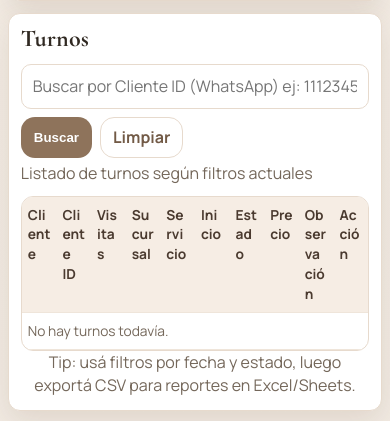
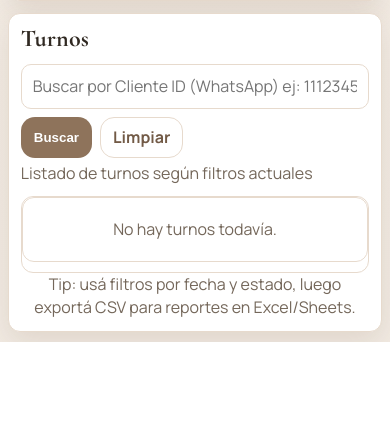
Before and after one commit to josemanuelweb/web-estetica, a Flask app: page /admin in a window 390 px wide. Shown: the part 1637-2058 px from the top of the page. After the commit the page ends 1979 px from the top, so only its background shows below. Run offline with Flask 3, Linux system fonts and the light colour scheme; the visitor is signed in with stand-in values (Sample User, id 1).

Commit message:
Rediseño home + mejoras responsive admin (turnos en cards mobile)

```diff
--- a/app.py
+++ b/app.py
@@ -55,8 +55,8 @@
 DEFAULT_CAPACIDAD = 2
 
 SUCURSALES = [
-    {"id": 1, "nombre": "Nuñez", "direccion": "Nuñez 0000", "capacidad": 2},
-    {"id": 2, "nombre": "Villa Urquiza", "direccion": "Villa Urquiza 0000", "capacidad": 2},
+    {"id": 1, "nombre": "Puerto Norte", "direccion": "Av. Brisas del Lago 1240", "capacidad": 2},
+    {"id": 2, "nombre": "Jardin Central", "direccion": "Calle Los Ombues 875", "capacidad": 2},
 ]
 SUCURSAL_MAP = {s["id"]: s for s in SUCURSALES}
 
@@ -183,6 +183,26 @@
         db.session.commit()
 
 
+def migrate_legacy_sucursal_names():
+    legacy_names = {
+        "Nuñez": "Puerto Norte",
+        "Núñez": "Puerto Norte",
+        "Villa Urquiza": "Jardin Central",
+    }
+    for old_name, new_name in legacy_names.items():
+        db.session.query(Turno).filter(Turno.sucursal == old_name).update(
+            {Turno.sucursal: new_name},
+            synchronize_session=False,
+        )
+        old_row = Sucursal.query.filter_by(nombre=old_name).first()
+        new_row = Sucursal.query.filter_by(nombre=new_name).first()
+        if old_row and not new_row:
+            old_row.nombre = new_name
+        elif old_row and new_row:
+            db.session.delete(old_row)
+    db.session.commit()
+
+
 def seed_sucursales():
     for s in SUCURSALES:
         row = Sucursal.query.filter_by(nombre=s["nombre"]).first()
@@ -195,6 +215,11 @@
                     activa=True,
                 )
             )
+        else:
+            row.direccion = s["direccion"]
+            row.capacidad = int(s["capacidad"])
+            if row.activa is None:
+                row.activa = True
     db.session.commit()
 
 
@@ -245,6 +270,7 @@
 with app.app_context():
     db.create_all()
     ensure_schema_updates()
+    migrate_legacy_sucursal_names()
     seed_sucursales()
 
 
--- a/static/style.css
+++ b/static/style.css
@@ -295,6 +329,7 @@
 body.admin-body {
   padding: 0;
   background: linear-gradient(180deg, #f7f0e8, #f2ebe3);
+  overflow-x: hidden;
 }
 
 .container.admin-wide {
@@ -621,8 +656,17 @@
     grid-template-columns: 1fr 1fr 1fr;
   }
 
-  table,
-  .table {
+  body:not(.admin-body) table,
+  body:not(.admin-body) .table {
+    min-width: 760px;
+  }
+
+  body.admin-body table,
+  body.admin-body .table {
+    min-width: 100%;
+  }
+
+  body.admin-body .table-wrap-turnos .table {
     min-width: 760px;
   }
 }
@@ -689,19 +733,19 @@
     min-width: 100%;
   }
 
-  .table-wrap {
+  body:not(.admin-body) .table-wrap {
     overflow-x: visible;
   }
 
-  table,
-  .table {
+  body:not(.admin-body) table,
+  body:not(.admin-body) .table {
     min-width: 100% !important;
     width: 100%;
     table-layout: fixed;
   }
 
-  th,
-  td {
+  body:not(.admin-body) th,
+  body:not(.admin-body) td {
     min-width: 0 !important;
     width: auto !important;
     white-space: normal;
@@ -711,10 +755,10 @@
     font-size: 0.86rem;
   }
 
-  .table th[style],
-  .table td[style],
-  th[style],
-  td[style] {
+  body:not(.admin-body) .table th[style],
+  body:not(.admin-body) .table td[style],
+  body:not(.admin-body) th[style],
+  body:not(.admin-body) td[style] {
     min-width: 0 !important;
     width: auto !important;
   }
@@ -736,4 +796,89 @@
     height: 52px;
     padding: 0;
   }
+
+  body.admin-body .table-wrap {
+    overflow-x: visible;
+  }
+
+  body.admin-body table,
+  body.admin-body .table {
+    min-width: 100% !important;
+    width: 100%;
+    table-layout: fixed;
+  }
+
+  body.admin-body th,
+  body.admin-body td {
+    min-width: 0 !important;
+    width: auto !important;
+    white-space: normal;
+    word-break: break-word;
+    overflow-wrap: anywhere;
+  }
+
+  body.admin-body .table-wrap-turnos {
+    overflow-x: visible;
+  }
+
+  body.admin-body .table-wrap-turnos .table {
+    min-width: 100% !important;
+    table-layout: fixed;
+  }
+
+  body.admin-body .table-wrap-turnos th,
+  body.admin-body .table-wrap-turnos td {
+    white-space: normal;
+    word-break: break-word;
+    overflow-wrap: anywhere;
+  }
+
+  body.admin-body .table-turnos thead {
+    display: none;
+  }
+
+  body.admin-body .table-turnos tbody,
+  body.admin-body .table-turnos tr,
+  body.admin-body .table-turnos td {
+    display: block;
+    width: 100%;
+  }
+
+  body.admin-body .table-turnos tr {
+    border: 1px solid var(--border);
+    border-radius: var(--radius-md);
+    background: #fff;
+    margin-bottom: 10px;
+    padding: 8px;
+  }
+
+  body.admin-body .table-turnos td {
+    border-bottom: 1px solid #efe5da;
+    padding: 8px 6px;
+  }
+
+  body.admin-body .table-turnos td:last-child {
+    border-bottom: 0;
+  }
+
+  body.admin-body .table-turnos td::before {
+    content: attr(data-label);
+    display: block;
+    font-size: 0.74rem;
+    font-weight: 700;
+    color: var(--muted);
+    margin-bottom: 3px;
+    text-transform: uppercase;
+    letter-spacing: 0.3px;
+  }
+
+  body.admin-body .table-turnos td[colspan] {
+    text-align: center;
+    padding: 12px 8px;
+  }
+
+  body.admin-body .table-turnos td[colspan]::before {
+    content: "";
+    display: none;
+  }
 }
--- a/templates/admin_login.html
+++ b/templates/admin_login.html
@@ -6,7 +6,7 @@
   <title>Acceso Admin</title>
   <link rel="stylesheet" href="/static/style.css">
 </head>
-<body>
+<body class="admin-body">
   <div class="formulario-card">
     <h1>Acceso Admin</h1>
 
--- a/templates/admin_opciones.html
+++ b/templates/admin_opciones.html
@@ -6,7 +6,7 @@
   <title>Admin - Opciones</title>
   <link rel="stylesheet" href="/static/style.css">
 </head>
-<body>
+<body class="admin-body">
   <div class="admin-container">
     <div class="page-header">
       <h1>Duraciones y precios</h1>
--- a/templates/admin_panel.html
+++ b/templates/admin_panel.html
@@ -148,8 +148,8 @@
           <p>Listado de turnos según filtros actuales</p>
         </div>
 
-        <div class="table-wrap">
-          <table class="table">
+        <div class="table-wrap table-wrap-turnos">
+          <table class="table table-turnos">
             <thead>
               <tr>
                 <th style="min-width:180px;">Cliente</th>
@@ -168,19 +168,19 @@
             <tbody>
               {% for t in turnos %}
                 <tr>
-                  <td class="td-nowrap">{{ t.nombre }}</td>
+                  <td class="td-nowrap" data-label="Cliente">{{ t.nombre }}</td>
 
-                  <td>
+                  <td data-label="Cliente ID">
                     <strong>{{ (t.telefono or '')[-6:] }}</strong>
                     <div class="muted" style="font-size:12px;">{{ t.telefono }}</div>
                   </td>
 
-                  <td>{{ visitas_por_tel.get(t.telefono, 1) }}</td>
-                  <td>{{ t.sucursal }}</td>
-                  <td>{{ t.servicio_nombre }} ({{ t.duracion }}m)</td>
-                  <td>{{ t.inicio.strftime('%d/%m %H:%M') }}</td>
+                  <td data-label="Visitas">{{ visitas_por_tel.get(t.telefono, 1) }}</td>
+                  <td data-label="Sucursal">{{ t.sucursal }}</td>
+                  <td data-label="Servicio">{{ t.servicio_nombre }} ({{ t.duracion }}m)</td>
+                  <td data-label="Inicio">{{ t.inicio.strftime('%d/%m %H:%M') }}</td>
 
-                  <td>
+                  <td data-label="Estado">
                     <span class="estado-badge estado-{{ t.estado }}">{{ t.estado|capitalize }}</span>
                     <form method="POST" action="/admin/turno/{{ t.id }}/estado" class="inline-state-form">
                       <input type="hidden" name="csrf_token" value="{{ csrf_token() }}">
@@ -192,9 +192,9 @@
                     </form>
                   </td>
 
-                  <td>${{ t.precio }}</td>
+                  <td data-label="Precio">${{ t.precio }}</td>
 
-                  <td>
+                  <td data-label="Observación">
                     <textarea
                       name="observacion"
                       form="obs-{{ t.id }}"
@@ -204,7 +204,7 @@
                     >{{ t.observacion or "" }}</textarea>
                   </td>
 
-                  <td style="vertical-align:top;">
+                  <td style="vertical-align:top;" data-label="Acción">
                     <form id="obs-{{ t.id }}" method="POST" action="/admin/turno/{{ t.id }}/observacion">
                       <input type="hidden" name="csrf_token" value="{{ csrf_token() }}">
                       <button type="submit" class="btn-pro" style="width:auto; padding:10px 14px;">
--- a/templates/admin_servicios.html
+++ b/templates/admin_servicios.html
@@ -6,7 +6,7 @@
   <title>Admin - Servicios</title>
   <link rel="stylesheet" href="/static/style.css">
 </head>
-<body>
+<body class="admin-body">
   <div class="admin-container">
     <div class="page-header">
       <h1>Gestión de Servicios</h1>
```
Also changed, not shown: other parts of static/style.css (+51 -1 lines), templates/index.html (+11 -7 lines).
